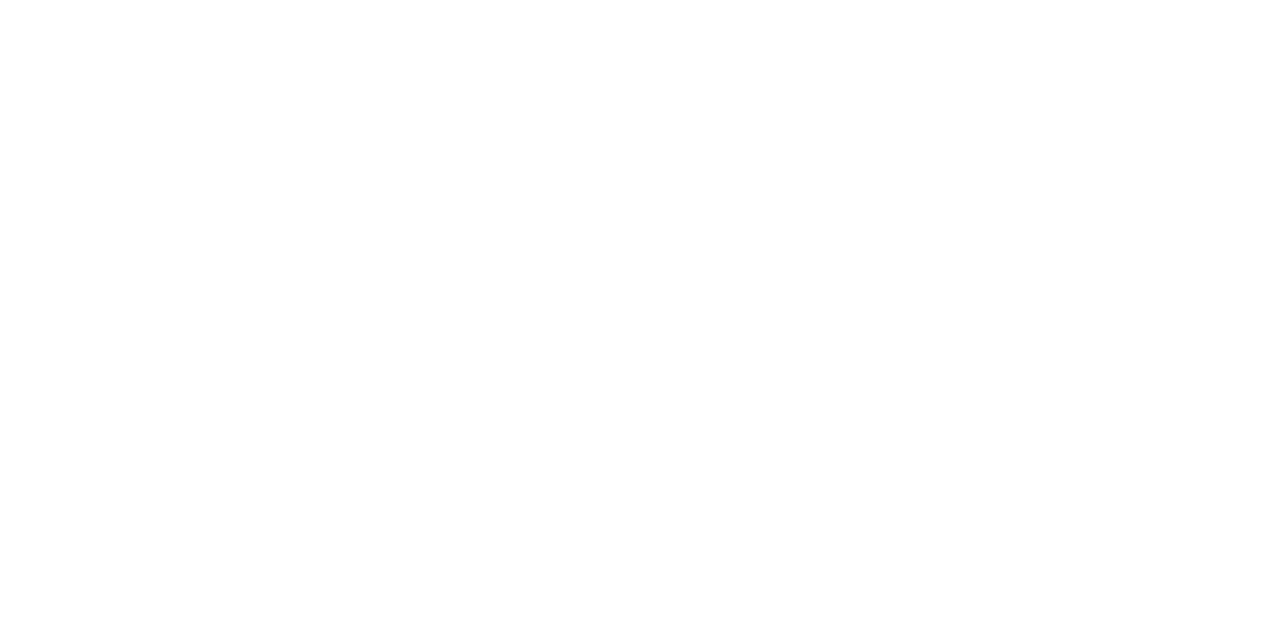
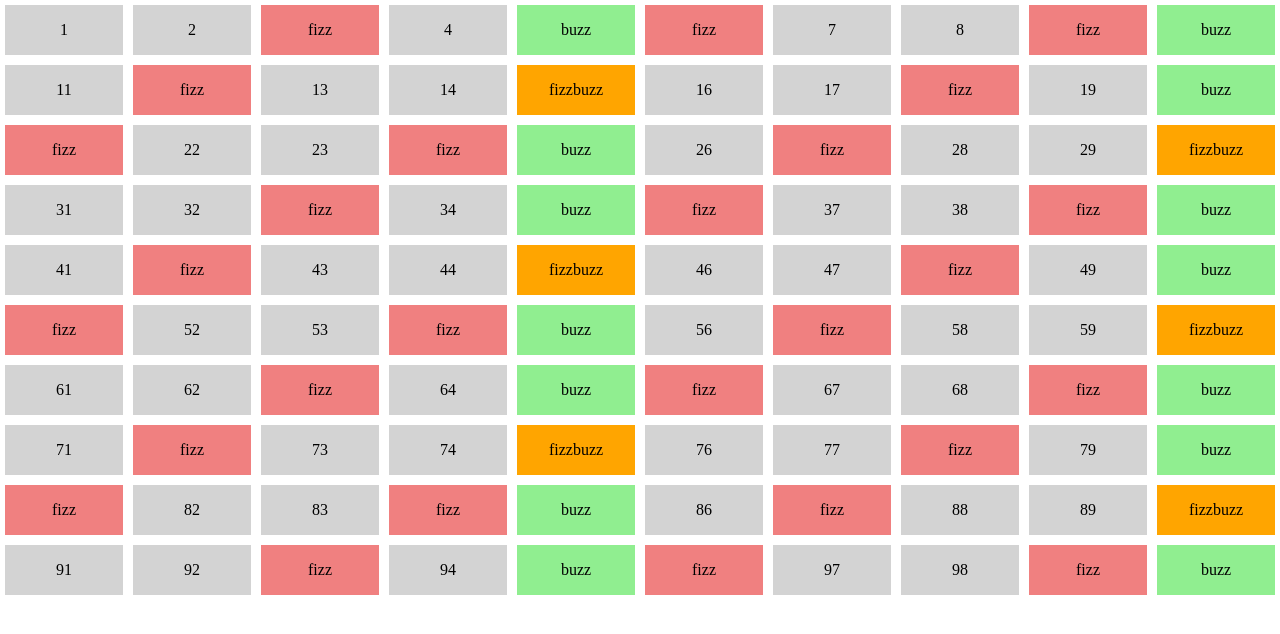
Before and after one commit to AntonioBoksic/js-fizzbuzz, a plain HTML site: page index.html in a window 1280 px wide. Drawn offline with Linux system fonts and the light colour scheme.

Commit message:
esercizio finito

```diff
--- a/css/style.css
+++ b/css/style.css
@@ -9,8 +9,8 @@
     flex-wrap: wrap;
 }
 
-#container .square {
-    background-color: blue;
+.square {
+    background-color: lightgrey;
     width: calc(10% - 10px);
     height: 50px;
     padding: 5px;
@@ -22,11 +22,11 @@
 }
 
 .fizz {
-    background-color: brown;
+    background-color: lightcoral;
 }
 
 .buzz {
-    background-color: blueviolet;
+    background-color: lightgreen;
 }
 
 .fizzbuzz {
--- a/js/main.js
+++ b/js/main.js
@@ -1,6 +1,7 @@
 // seleziono il contenitore
 const container = document.getElementById("container");
 
+let quadrato = ``
 
 // creo un ciclo con all'interno if/else
 // per poter assegnare un contenuto a ogni elemento
@@ -8,11 +9,8 @@ for (let i=1; i<=100; i++) {
 
     // console.log(i)
 
-
-
     if (i % 3 == 0 && i % 5 == 0) {
         text = "fizzbuzz"
-        // quadrato.classList.add("fizzbuzz");
     } else if (i % 5 == 0)  {
         text = "buzz"
     } else if (i % 3 == 0) {
@@ -24,7 +22,10 @@ for (let i=1; i<=100; i++) {
 
     console.log(text)
 
-    const quadrato = `<span class=square"text</span>`;
-    container.innerHTML += quadrato;
+    quadrato += `<div class="square ${text}"> ${text}</div>`
+
+
 
 }
+
+container.innerHTML = quadrato
```
